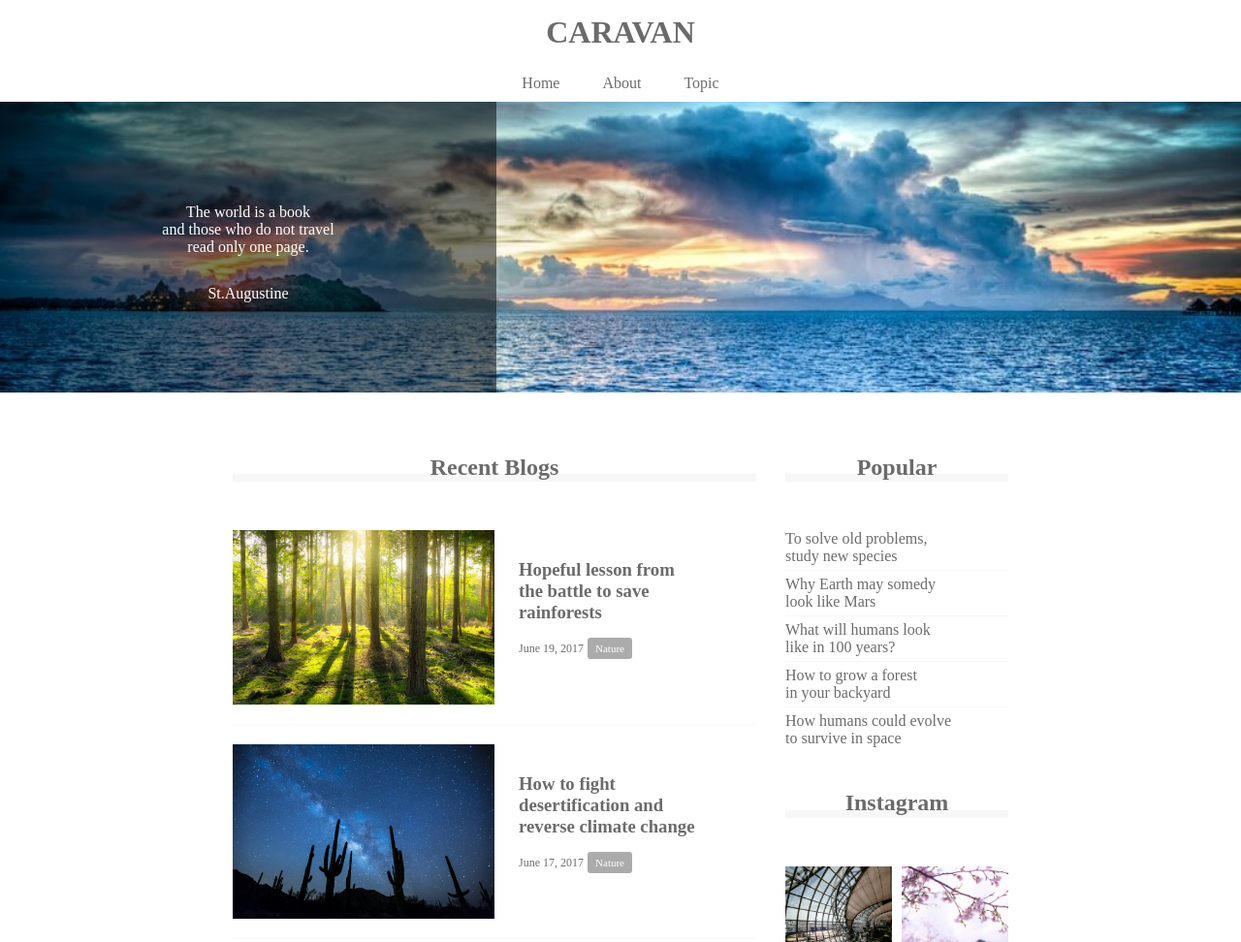
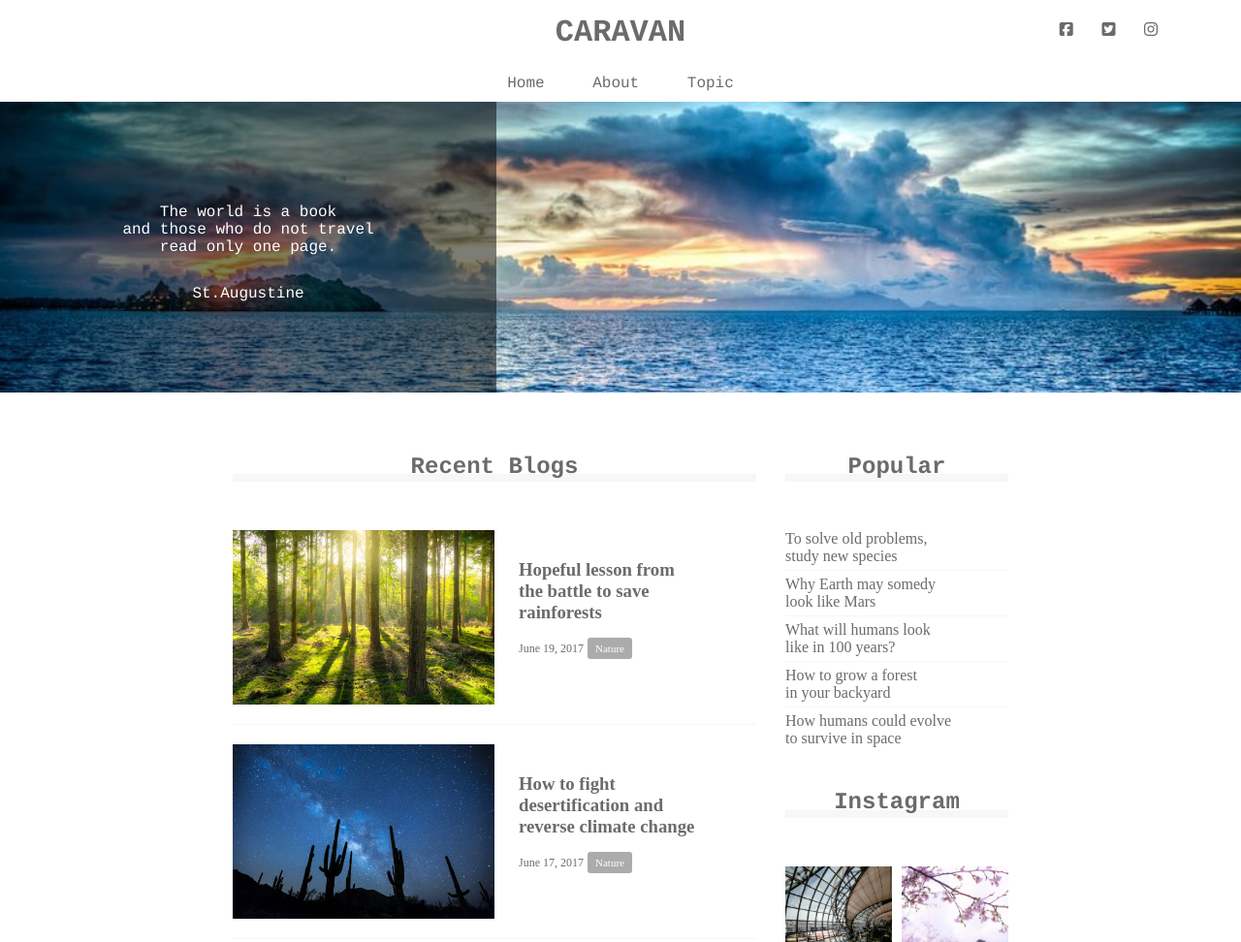
Before and after one commit to Anju-Komaki/lesson1, a plain HTML site: page caravan/index.html in a window 1280 px wide. Shown: the top 972 px of the page at 97% size. Drawn offline with Linux system fonts and the light colour scheme.

Commit message:
[finish]1-9

```diff
--- a/caravan/index.html
+++ b/caravan/index.html
@@ -2,10 +2,10 @@
 <html>
 <head>
   <meta charset="UTF-8">
+  <script src="https://kit.fontawesome.com/c7b8ec43cf.js" crossorigin="anonymous"></script>
   <!-- CSSファイルの読み込み -->
   <link rel="stylesheet" href="style.css">
   <title>CARAVAN</title>
-  <div class="social"></div>
 </head>
 <body>
 	<!-- header -->
@@ -13,6 +13,11 @@
 		<h1 class="headline">
 			<a href="index.html">CARAVAN</a>
 		</h1>
+	<div class="social">
+  	    <i class="fab fa-facebook-square"></i>
+  	    <i class="fab fa-twitter-square"></i>
+  	    <i class="fab fa-instagram"></i>
+    </div>
 	</header>
 	<nav>
 		<ul class="nav-list">
--- a/caravan/style.css
+++ b/caravan/style.css
@@ -15,14 +15,31 @@ a {
   clear: both;
 }
 
+header, nav, h2, .main-visual, footer {
+	font-family: Chalkduster, "Bradley Hand", Courier, "Segoe Print", sans-serif;
+}
+
 header {
-	width: 100%;
+	position: relative;
+	width: 90%;
+	padding: 15px 0;
 	text-align: center;
-	margin: 15px auto;
+	margin: 0 auto;
 }
 
 header .headline {
 	font-size: 32px;
+}
+
+.social {
+	position: absolute;
+	top: 22px;
+	right: 22px;
+}
+
+.social i {
+	display: inline-block;
+	margin-left: 20px;
 }
 
 .nav-list {
@@ -93,6 +110,7 @@ header .headline {
 .blog-image {
 	height: 180px;
 	float: left;
+	width: 270px;
 }
 
 .blog-text {
```
